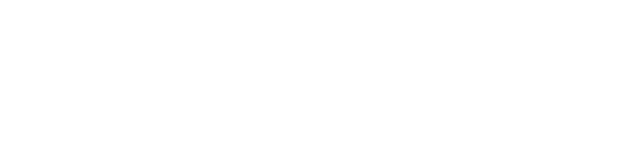
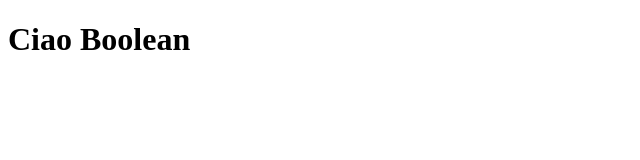
Before and after one commit to FilippoTrogu/htmlcss-hello, a plain HTML site: page index.html in a window 1280 px wide. Shown: the whole page, without its empty margins (0-640 px from the left). Drawn offline with Linux system fonts and the light colour scheme.

Commit message:
fine esercizio

```diff
--- a/index.html
+++ b/index.html
@@ -6,6 +6,6 @@
     <title>Document</title>
 </head>
 <body>
-
+    <h1>Ciao Boolean</h1>
 </body>
 </html>
```
